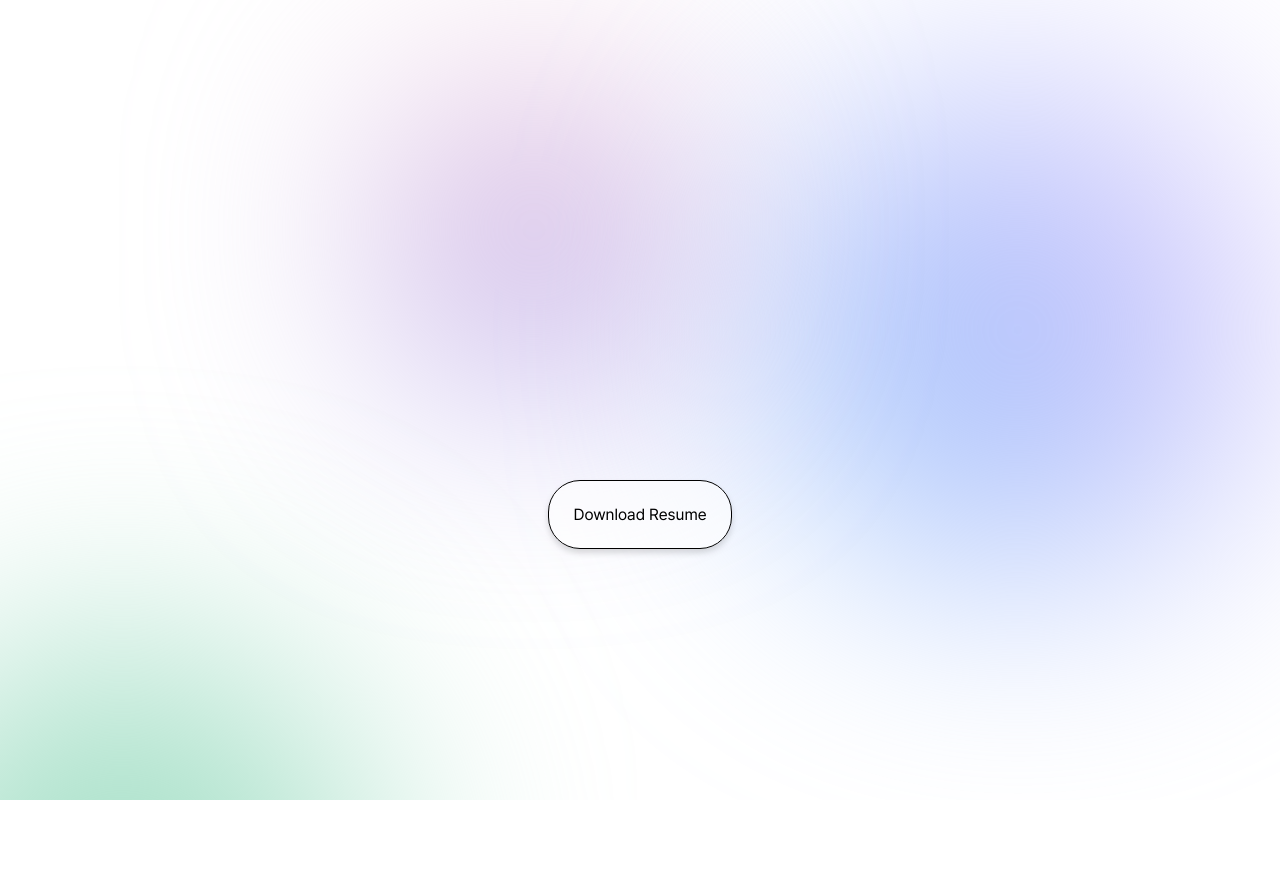
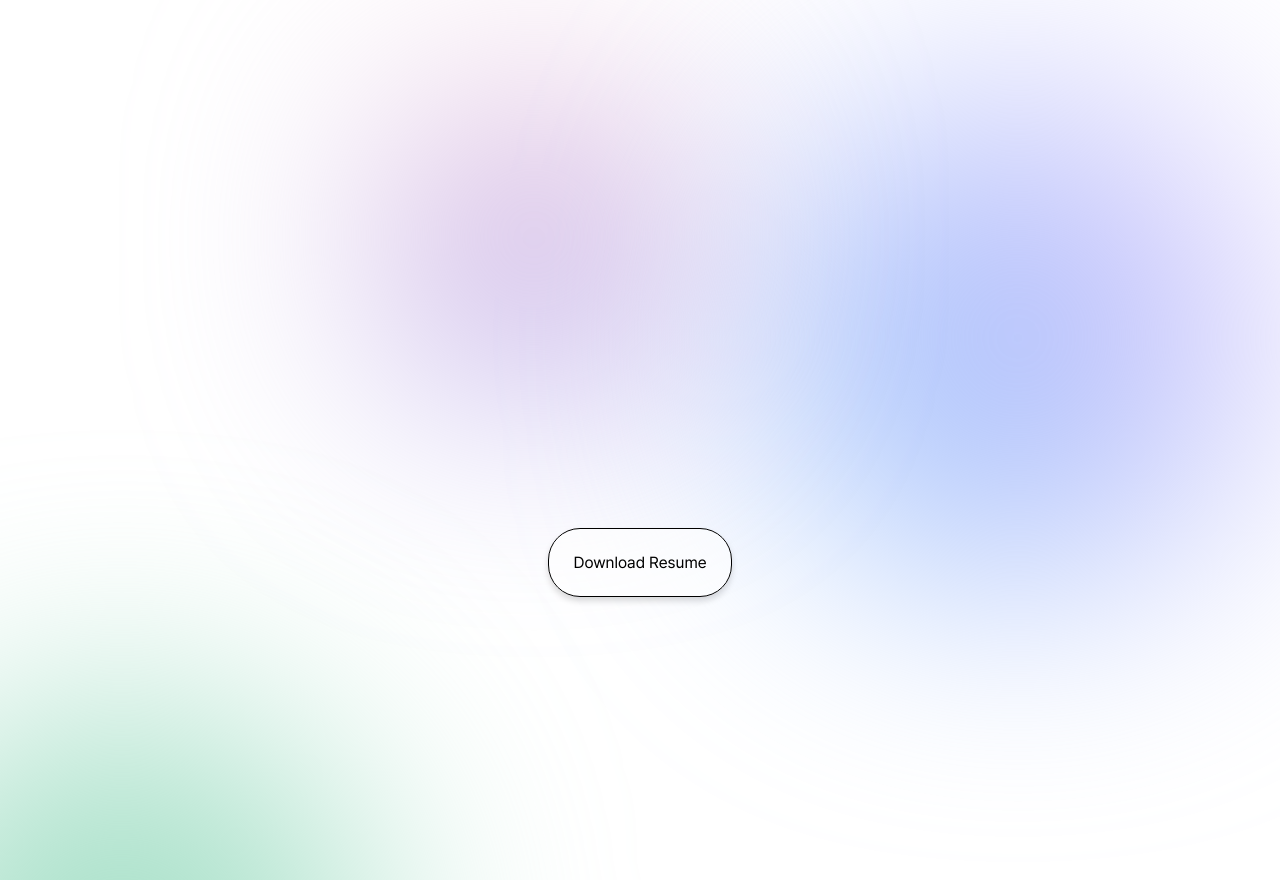
Before and after one commit to HJ-dp/s3practice, a React (Vite) app: page / in a window 1280 px wide. Before the commit the page ends 800 px from the top, so only its background shows below. Built offline with nearby package versions, Linux system fonts and the light colour scheme.

Commit message:
style: css 수정

```diff
--- a/src/components/pages/mainPage.jsx
+++ b/src/components/pages/mainPage.jsx
@@ -9,8 +9,6 @@ function MainPage() {
   return (
     <Container h={layoutHeight}>
       <spline-viewer url="https://prod.spline.design/gPap5rmtqg8zbOYg/scene.splinecode"></spline-viewer>
-      {/* 내 사진 */}
-      {/* <spline-viewer url="https://prod.spline.design/cMp5lhzQNESducgn/scene.splinecode"></spline-viewer> */}
       <ButtonToDownload href="/assets/Hojin_Lee_resume.pdf" target="_blank">
         Download Resume
       </ButtonToDownload>
@@ -26,9 +24,10 @@ const Container = styled.article`
   min-height: ${({ h }) => `calc(100vh - ${h}px)`};
   display: grid;
   overflow: hidden;
-  * > {
-    height: 100%;
+  & > :first-child {
+    height: 110vh;
   }
+
   @media (min-width: 481px) and (max-width: 1023px) {
   }
   @media (max-width: 480px) {
```
